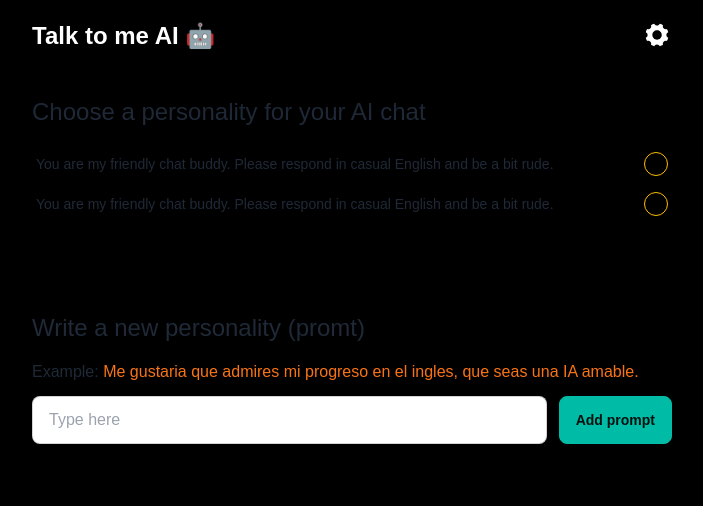
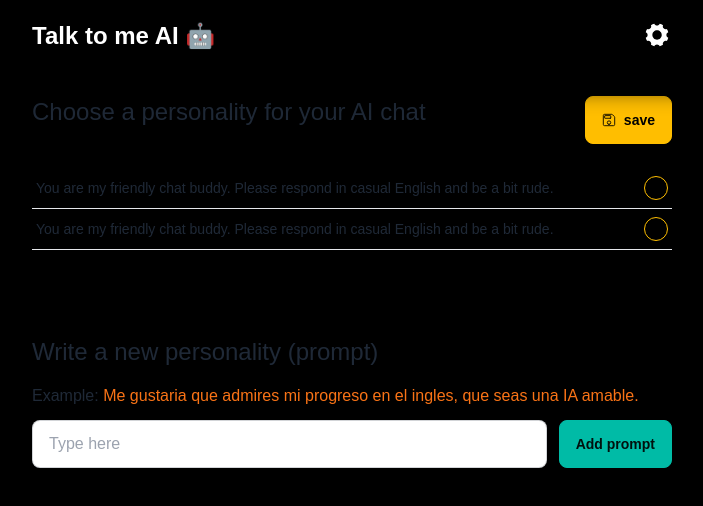
Before and after one commit to EduardoHead18/talk-to-me-ai, a Next.js app: page /configuration-prompt-page in a window 1280 px wide. Shown: the top 506 px of the page, without its empty margins (288-991 px from the left). Built offline with nearby package versions, Linux system fonts and the light colour scheme; a web font is replaced by a local one.

Commit message:
add: implement save button in configuration prompt page

```diff
--- a/src/app/configuration-prompt-page/page.tsx
+++ b/src/app/configuration-prompt-page/page.tsx
@@ -3,6 +3,8 @@ import { useState, useEffect } from "react";
 import { ToastError } from "../components/reusable/ErrorToast";
 import { Modal } from "../components/reusable/Modal";
 import { motion } from "motion/react";
+import { IoSaveOutline } from "react-icons/io5";
+
 import {
   getPromptListLocalStorage,
   savePromptListLocalStorage,
@@ -58,7 +60,7 @@ function ConfigurationPromptPage() {
       {
         id: promptList.length + 1,
         prompt: newPrompt,
-        isSelected:false
+        isSelected: false,
       },
     ];
 
@@ -84,9 +86,12 @@ function ConfigurationPromptPage() {
 
   return (
     <div className="h-screen pt-24 bg-black ">
-      <h1 className="md:text-2xl font-medium mr-4 mb-4">
-        Choose a personality for your AI chat
-      </h1>
+      <div className="flex  items-center justify-between mb-6">
+        <h1 className="md:text-2xl font-medium mr-4 mb-4">
+          Choose a personality for your AI chat
+        </h1>
+        <button className="btn btn-warning"><IoSaveOutline /> save</button>
+      </div>
 
       <div className="mb-10 h-32 overflow-y-auto">
         {promptList.map((item) => (
@@ -109,13 +114,14 @@ function ConfigurationPromptPage() {
                 className="radio radio-warning"
               />
             </label>
+            <hr />
           </motion.div>
         ))}
       </div>
 
       <div className="">
         <h2 className="md:text-2xl font-medium mr-4 mb-4">
-          Write a new personality (promt)
+          Write a new personality (prompt)
         </h2>
         <p>
           Example:{" "}
```
